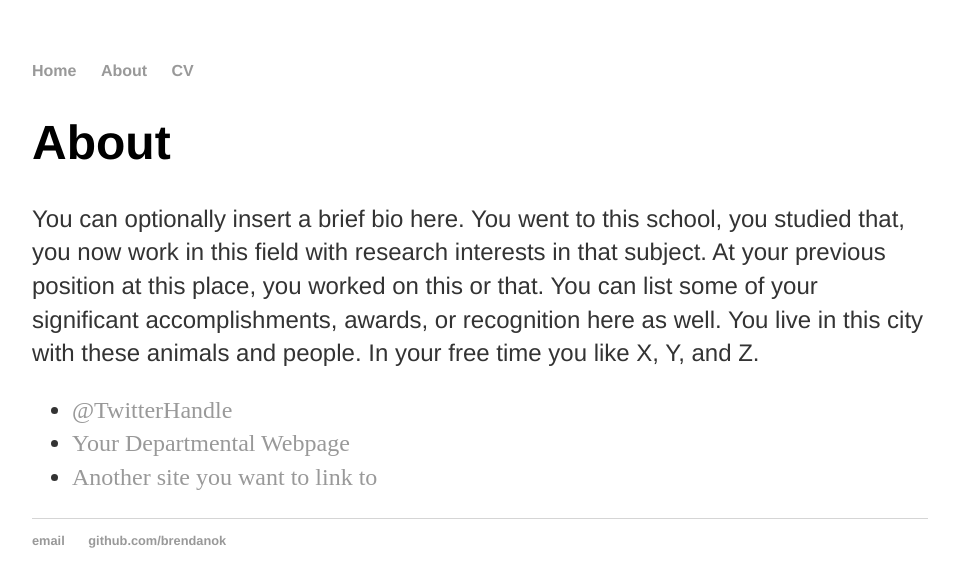
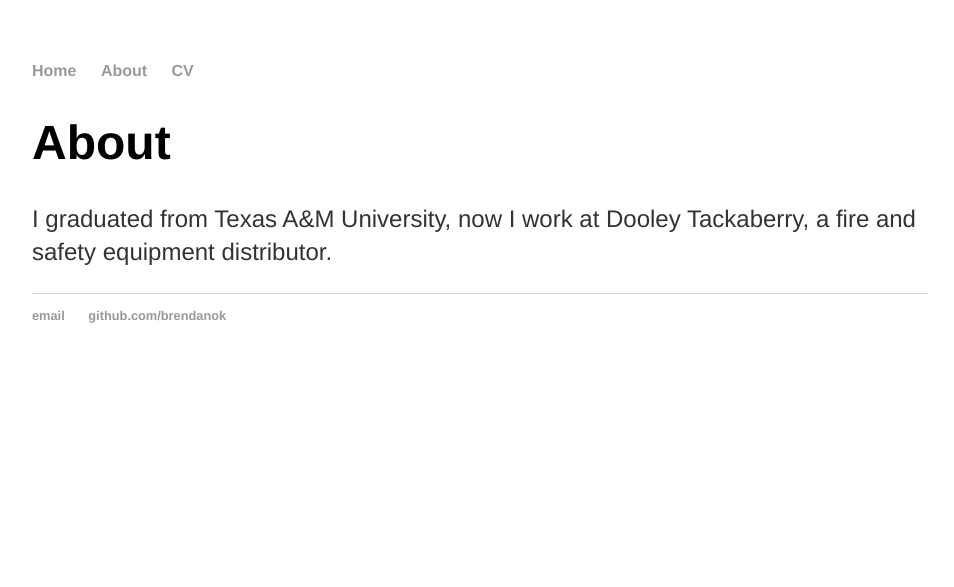
Before and after one commit to brendanok/brendanok.github.io, a Jekyll site: the page built from about/index.html, in a window 1280 px wide. Shown: the top 587 px of the page, without its empty margins (160-1114 px from the left). Built offline with Jekyll 4.4.1, drawn with Linux system fonts in a browser that asks for light colours.

Commit message:
Update index.html

```diff
--- a/about/index.html
+++ b/about/index.html
@@ -1,15 +1,12 @@
 ---
 layout: default
-title: About Hank Quinlan
+title: About Me
 ---
 
 		<div class="about">
 			<h1>About</h1>
-			<p>You can optionally insert a brief bio here. You went to this school, you studied that, you now work in this field with research interests in that subject. At your previous position at this place, you worked on this or that. You can list some of your significant accomplishments, awards, or recognition here as well. You live in this city with these animals and people. In your free time you like X, Y, and Z.</p>
+			<p>I graduated from Texas A&M University, now I work at Dooley Tackaberry, a fire and safety equipment distributor.
+			</p>
 
-			<ul class="contacts">
-				<li><a href="#">@TwitterHandle</a></li>
-				<li><a href="#">Your Departmental Webpage</a></li>
-				<li><a href="#">Another site you want to link to</a></li>
-				</ul>
+
 		</div>
```
